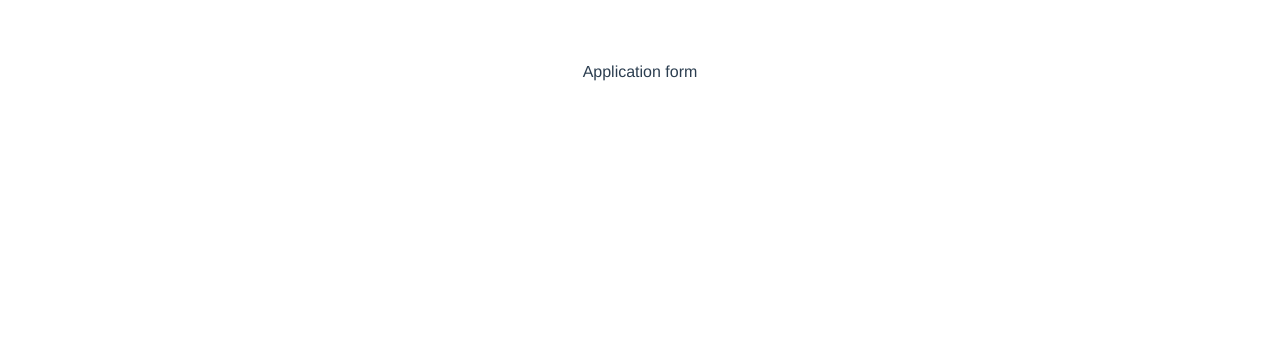
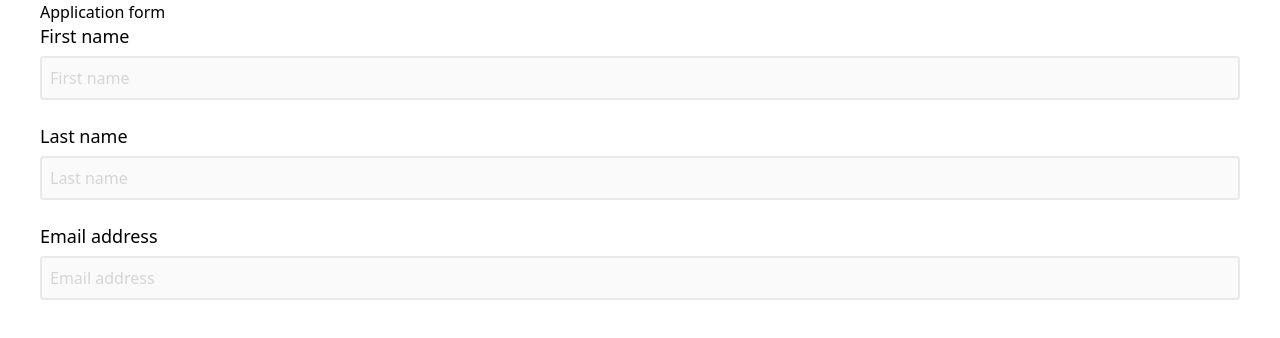
Before and after one commit to Kamal84/dynamic-form-vue3, a Vue app: page / in a window 1280 px wide. Shown: the top 338 px of the page. Built offline with nearby package versions, Linux system fonts and the light colour scheme.

Commit message:
loop over obj add TS

```diff
--- a/package.json
+++ b/package.json
@@ -10,6 +10,7 @@
     "vue": "^3.2.25"
   },
   "devDependencies": {
+    "@types/node": "^17.0.10",
     "@vitejs/plugin-vue": "^2.0.0",
     "autoprefixer": "^10.4.2",
     "postcss": "^8.4.5",
--- a/src/App.vue
+++ b/src/App.vue
@@ -1,38 +1,29 @@
 <script setup lang="ts">
 import { reactive } from 'vue';
-import BaseInput from './components/BaseInput.vue';
-import schema from './schema/formFields';
+import BaseInput from '@/components/BaseInput.vue';
+import { formSchema } from './schema/formFields';
 
-const personDetails = reactive({
-  title: '',
+const personDetails = reactive<Record<string, any>>({
   firstName: '',
   lastName: '',
+  email: '',
 });
 </script>
 
 <template>
   <div class="mx-10">
     <h1>Application form</h1>
-    <template>
+    <div v-for="(schema, index) in formSchema" :key="schema.state">
       <BaseInput
-        id="firstName"
+        :id="schema.state"
         type="text"
-        name="firstName"
-        label="First name:"
-        placeholder="First name"
-        v-model="personDetails.firstName"
+        :name="schema.state"
+        :label="schema.label"
+        :placeholder="schema.placeholder"
+        v-model="personDetails[schema.state]"
       />
-    </template>
+    </div>
   </div>
 </template>
 
-<style>
-#app {
-  font-family: Avenir, Helvetica, Arial, sans-serif;
-  -webkit-font-smoothing: antialiased;
-  -moz-osx-font-smoothing: grayscale;
-  text-align: center;
-  color: #2c3e50;
-  margin-top: 60px;
-}
-</style>
+<style></style>
--- a/src/components/BaseInput.vue
+++ b/src/components/BaseInput.vue
@@ -37,7 +37,7 @@ const props = defineProps({
 </script>
 
 <template>
-  <div class="flex flex-col items-start">
+  <div class="flex flex-col items-start mb-6">
     <label v-if="label" class="block" :for="id">
       {{ label }}
     </label>
@@ -54,7 +54,7 @@ const props = defineProps({
 
 <style lang="postcss" scoped>
 .base-input {
-  @apply border-2 rounded border-gray-500 focus:border-primary-300 focus:outline-none bg-gray-200 text-gray-900 w-full p-2 mb-6;
+  @apply border-2 rounded border-gray-500 focus:border-primary-300 focus:outline-none bg-gray-200 text-gray-900 w-full p-2;
 
   &::-webkit-input-placeholder {
     @apply text-gray-700;
--- a/src/components/HelloWorld.vue
+++ /dev/null
@@ -1,52 +0,0 @@
-<script setup lang="ts">
-import { ref } from 'vue'
-
-defineProps<{ msg: string }>()
-
-const count = ref(0)
-</script>
-
-<template>
-  <h1>{{ msg }}</h1>
-
-  <p>
-    Recommended IDE setup:
-    <a href="https://code.visualstudio.com/" target="_blank">VSCode</a>
-    +
-    <a href="https://github.com/johnsoncodehk/volar" target="_blank">Volar</a>
-  </p>
-
-  <p>See <code>README.md</code> for more information.</p>
-
-  <p>
-    <a href="https://vitejs.dev/guide/features.html" target="_blank">
-      Vite Docs
-    </a>
-    |
-    <a href="https://v3.vuejs.org/" target="_blank">Vue 3 Docs</a>
-  </p>
-
-  <button type="button" @click="count++">count is: {{ count }}</button>
-  <p>
-    Edit
-    <code>components/HelloWorld.vue</code> to test hot module replacement.
-  </p>
-</template>
-
-<style scoped>
-a {
-  color: #42b983;
-}
-
-label {
-  margin: 0 0.5em;
-  font-weight: bold;
-}
-
-code {
-  background-color: #eee;
-  padding: 2px 4px;
-  border-radius: 4px;
-  color: #304455;
-}
-</style>
--- a/src/schema/formFields.ts
+++ b/src/schema/formFields.ts
@@ -1,4 +1,6 @@
-export const schema = [
+import { FormSchema } from '../types/index';
+
+export const formSchema: Array<FormSchema> = [
   // {
   //   label: 'Title',
   //   type: 'Select',
@@ -9,10 +11,18 @@ export const schema = [
     label: 'First name',
     type: 'Input',
     state: 'firstName',
+    placeholder: 'First name',
   },
   {
     label: 'Last name',
     type: 'Input',
     state: 'lastName',
+    placeholder: 'Last name',
+  },
+  {
+    label: 'Email address',
+    type: 'Input',
+    state: 'email',
+    placeholder: 'Email address',
   },
 ];
```
Also changed, not shown: src/types/index.ts (added, +13 -0 lines), 1 other file (tests, documents, lock files or other folders).
